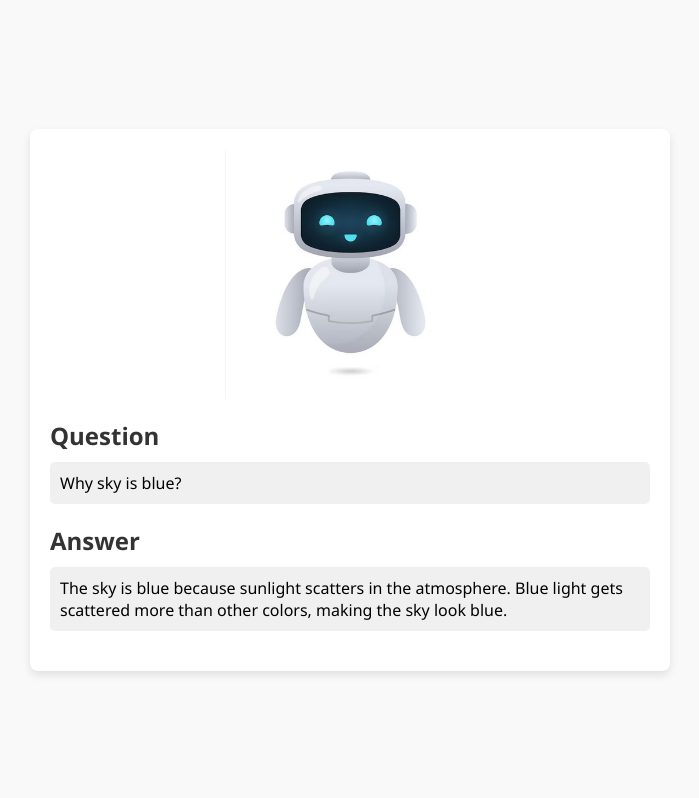
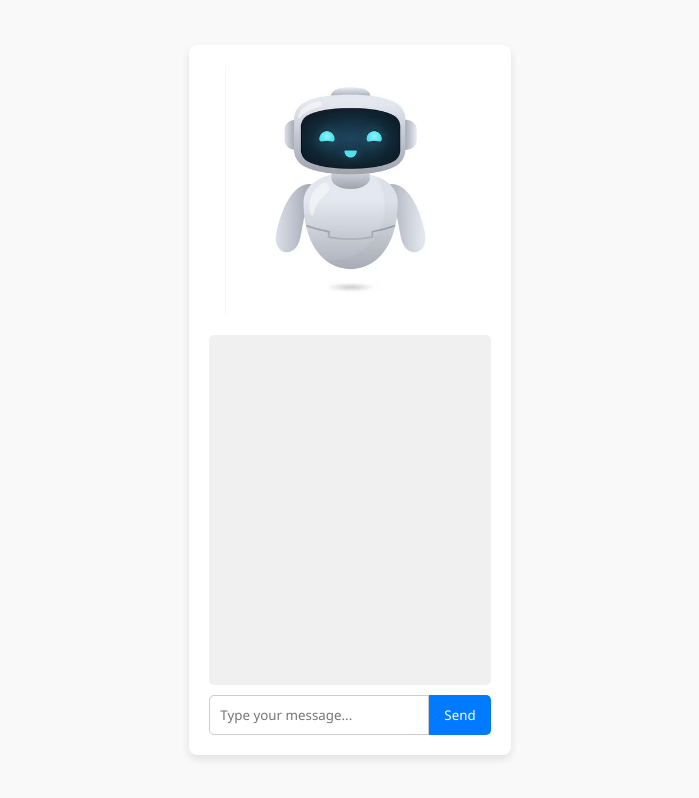
Before and after one commit to codehelper929/askme_chat, a plain HTML site: page index.html in a window 1280 px wide. Shown: the whole page, without its empty margins (290-989 px from the left). Drawn offline with Linux system fonts and the light colour scheme.

Commit message:
completion task in progress

```diff
--- a/index.html
+++ b/index.html
@@ -3,27 +3,23 @@
 <head>
   <meta charset="UTF-8">
   <meta name="viewport" content="width=device-width, initial-scale=1.0">
-  <title>Why Sky is Blue</title>
+  <title>Chat with GPT</title>
   <link rel="stylesheet" href="styles.css">
+  <script src="https://js.puter.com/v2/"></script>
 </head>
 <body>
   <div class="container">
     <div class="logo">
       <img src="logo.png" alt="Logo">
     </div>
-    <div class="content">
-      <div class="question-section">
-        <h2>Question</h2>
-        <p>Why sky is blue?</p>
-      </div>
-      <div class="answer-section">
-        <h2>Answer</h2>
-        <p>
-          The sky is blue because sunlight scatters in the atmosphere. Blue light gets
-          scattered more than other colors, making the sky look blue.
-        </p>
+    <div class="chat-container">
+      <div id="chat-messages" class="chat-messages"></div>
+      <div class="chat-input">
+        <input type="text" id="message-input" placeholder="Type your message...">
+        <button id="send-button">Send</button>
       </div>
     </div>
   </div>
+  <script src="script.js"></script>
 </body>
 </html>
--- /dev/null
+++ b/script.js
@@ -0,0 +1,39 @@
+let messages = [];
+
+const chatMessages = document.getElementById('chat-messages');
+const messageInput = document.getElementById('message-input');
+const sendButton = document.getElementById('send-button');
+
+sendButton.addEventListener('click', sendMessage);
+messageInput.addEventListener('keypress', (e) => {
+  if (e.key === 'Enter') {
+    sendMessage();
+  }
+});
+
+function sendMessage() {
+  const userMessage = messageInput.value.trim();
+  if (!userMessage) return;
+
+  addMessage('user', userMessage);
+  messages.push({ role: 'user', content: userMessage });
+  messageInput.value = '';
+
+  puter.ai.chat(messages, { model: 'gpt-5-nano' })
+    .then(botMessage => {
+      addMessage('bot', botMessage);
+      messages.push({ role: 'assistant', content: botMessage });
+    })
+    .catch(error => {
+      console.error('Error:', error);
+      addMessage('bot', 'Sorry, there was an error processing your request.');
+    });
+}
+
+function addMessage(sender, text) {
+  const messageDiv = document.createElement('div');
+  messageDiv.classList.add('message', sender);
+  messageDiv.textContent = text;
+  chatMessages.appendChild(messageDiv);
+  chatMessages.scrollTop = chatMessages.scrollHeight;
+}
--- a/styles.css
+++ b/styles.css
@@ -30,22 +30,58 @@
     margin-bottom: 20px;
   }
 
-  .content h2 {
-    margin-bottom: 10px;
-    font-weight: 600;
-    color: #333;
-    text-align: left;
-  }
+   .chat-container {
+     display: flex;
+     flex-direction: column;
+     height: 400px;
+   }
 
-  .question-section,
-  .answer-section {
-    margin-bottom: 20px;
-  }
+   .chat-messages {
+     flex: 1;
+     overflow-y: auto;
+     padding: 10px;
+     background-color: #f0f0f0;
+     border-radius: 5px;
+     margin-bottom: 10px;
+   }
 
-  .question-section p,
-  .answer-section p {
-    background-color: #f0f0f0;
-    border-radius: 5px;
-    padding: 10px;
-    text-align: left;
-  }
+   .message {
+     margin-bottom: 10px;
+     padding: 8px;
+     border-radius: 5px;
+   }
+
+   .message.user {
+     background-color: #007bff;
+     color: white;
+     text-align: right;
+   }
+
+   .message.bot {
+     background-color: #e9ecef;
+     color: #333;
+   }
+
+   .chat-input {
+     display: flex;
+   }
+
+   .chat-input input {
+     flex: 1;
+     padding: 10px;
+     border: 1px solid #ccc;
+     border-radius: 5px 0 0 5px;
+   }
+
+   .chat-input button {
+     padding: 10px 15px;
+     background-color: #007bff;
+     color: white;
+     border: none;
+     border-radius: 0 5px 5px 0;
+     cursor: pointer;
+   }
+
+   .chat-input button:hover {
+     background-color: #0056b3;
+   }
```
